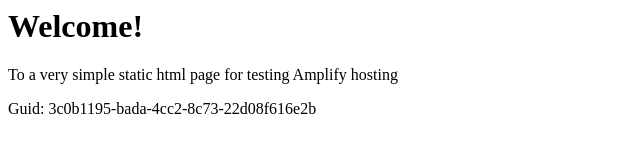
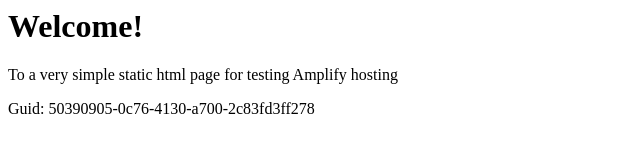
Before and after one commit to aws-aemilia-pdx/Github-PR-Commit-Integration-Test-DoNotTouch-GitHubWebhookCanaryTest-v1-beta-us-west-2, a website: page src/index.html in a window 1280 px wide. Shown: the full height of the page, 0-640 px from the left. Drawn offline with Linux system fonts and the light colour scheme.

Commit message:
commit from integ tests

```diff
--- a/src/index.html
+++ b/src/index.html
@@ -12,6 +12,6 @@
 <body>
     <h1>Welcome!</h1>
     <p>To a very simple static html page for testing Amplify hosting</p>
-    <p>Guid: 3c0b1195-bada-4cc2-8c73-22d08f616e2b</p></body>
+    <p>Guid: 50390905-0c76-4130-a700-2c83fd3ff278</p></body>
 
 </html>
```
